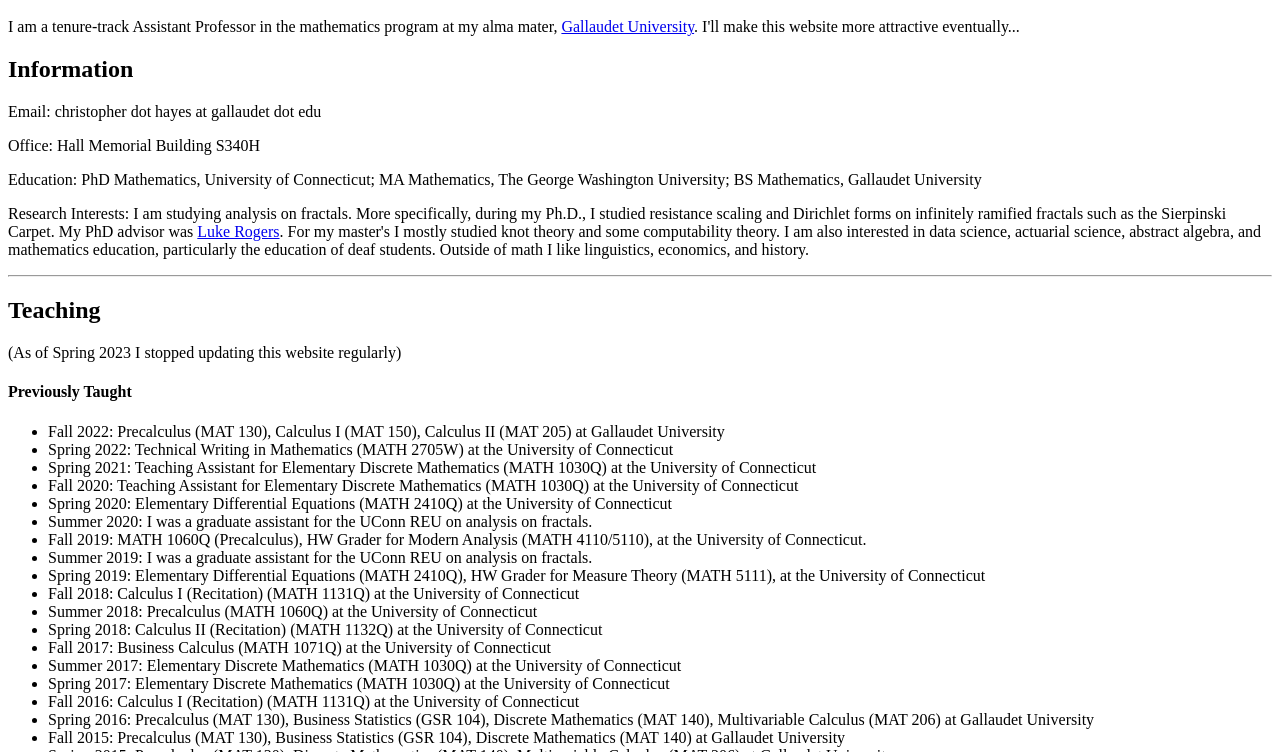
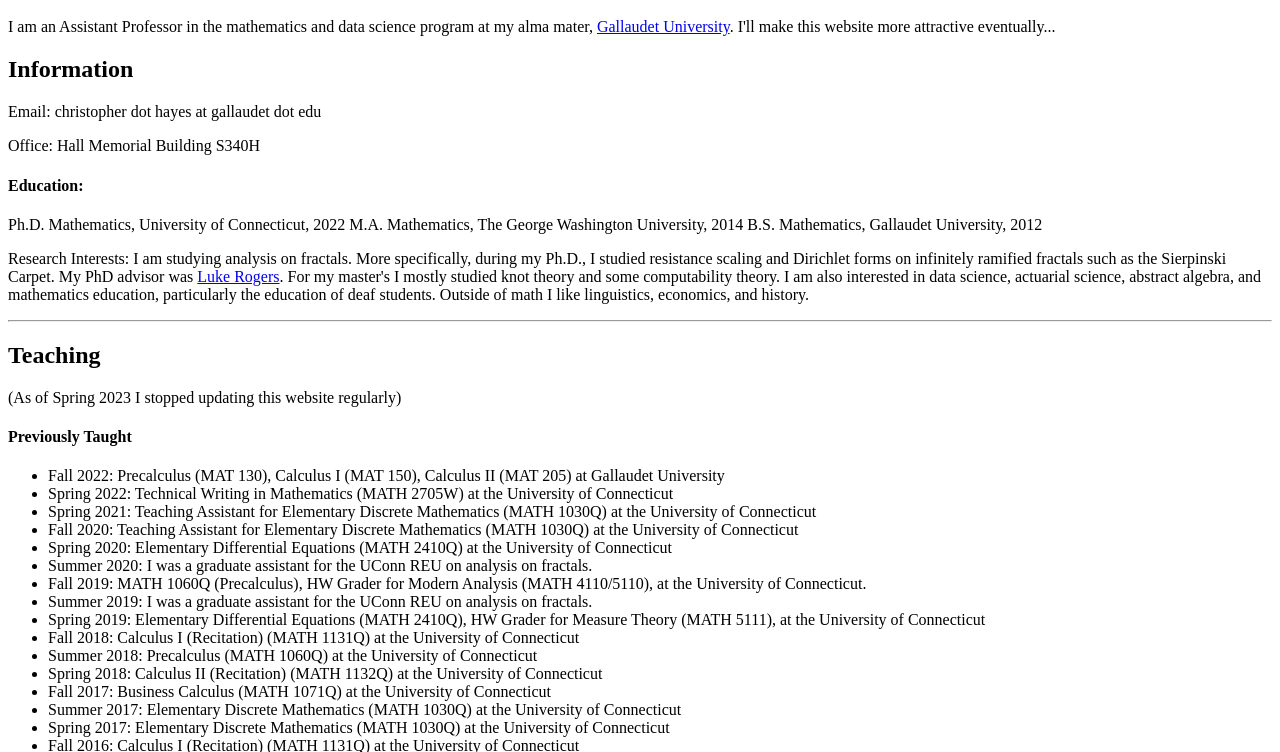
Before and after one commit to christopherhayes/christopherhayes.github.io, a plain HTML site: page index.html in a window 1280 px wide. Shown: the part 48-800 px from the top of the page. Drawn offline with Linux system fonts and the light colour scheme.

Commit message:
Update index.html

```diff
--- a/index.html
+++ b/index.html
@@ -2,7 +2,7 @@
 
 <h1> Christopher Hayes </h1>
 
-<p> I am a tenure-track Assistant Professor in the mathematics program at my alma mater, <a href="https://en.wikipedia.org/wiki/Gallaudet_University">Gallaudet University</a>. I'll make this website more attractive eventually... </p>
+<p> I am an Assistant Professor in the mathematics and data science program at my alma mater, <a href="https://en.wikipedia.org/wiki/Gallaudet_University">Gallaudet University</a>. I'll make this website more attractive eventually... </p>
 
 <h2> Information </h2>
 
@@ -10,7 +10,13 @@
 
 <p> Office: Hall Memorial Building S340H</p>
 
-<p> Education: PhD Mathematics, University of Connecticut; MA Mathematics, The George Washington University; BS Mathematics, Gallaudet University</p>
+<h4> Education:</h4>
+
+ <p> Ph.D. Mathematics, University of Connecticut, 2022
+
+M.A. Mathematics, The George Washington University, 2014
+
+B.S. Mathematics, Gallaudet University, 2012 </p>
 
 <p> Research Interests: I am studying analysis on fractals. More specifically, during my Ph.D., I studied resistance scaling and Dirichlet forms on infinitely ramified fractals such as the Sierpinski Carpet. My PhD advisor was <a href="http://www.luke-rogers.math.uconn.edu/">Luke Rogers</a>. For my master's I mostly studied knot theory and some computability theory. I am also interested in data science, actuarial science, abstract algebra, and mathematics education, particularly the education of deaf students. Outside of math I like linguistics, economics, and history. </p>
 <hr>
```
